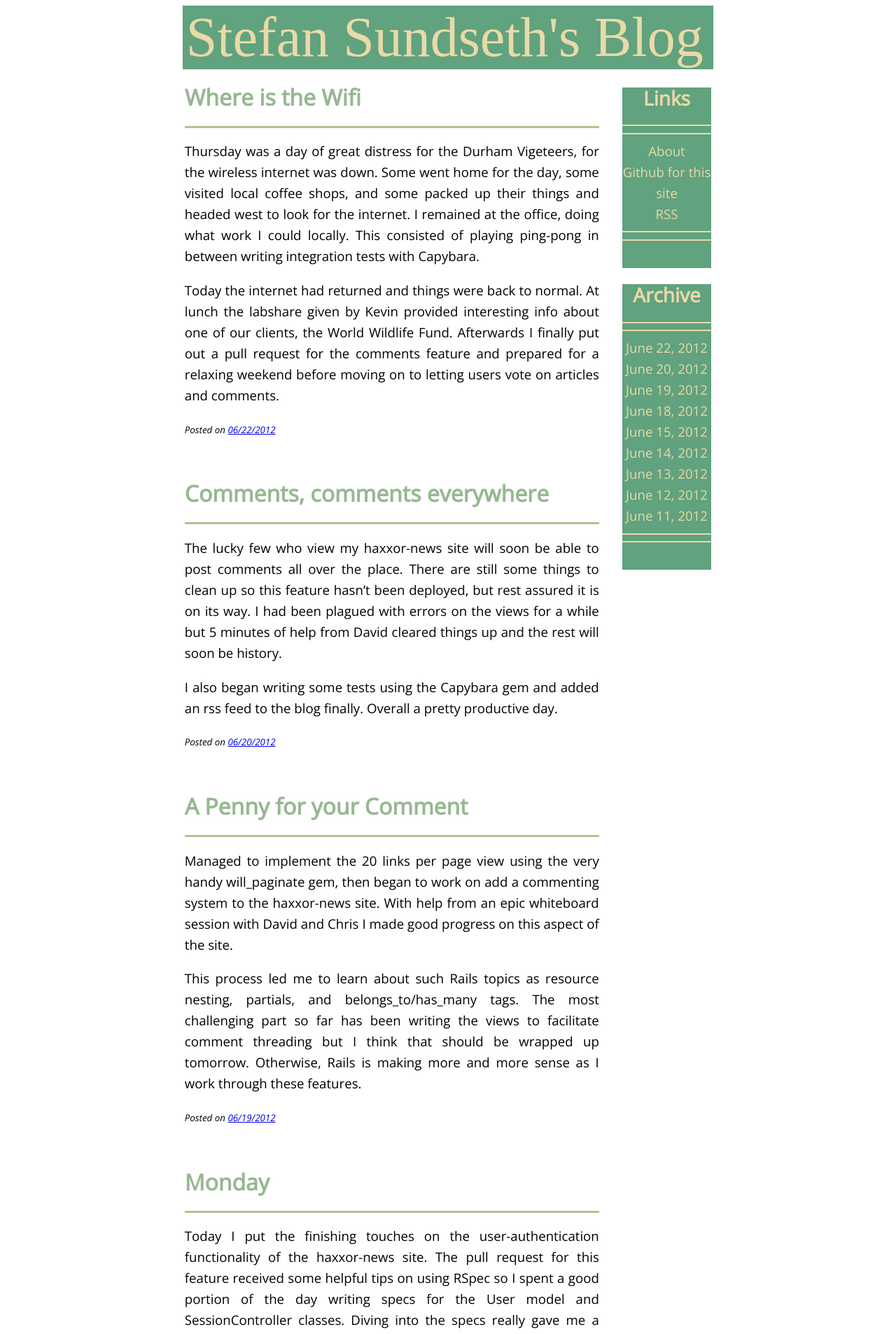
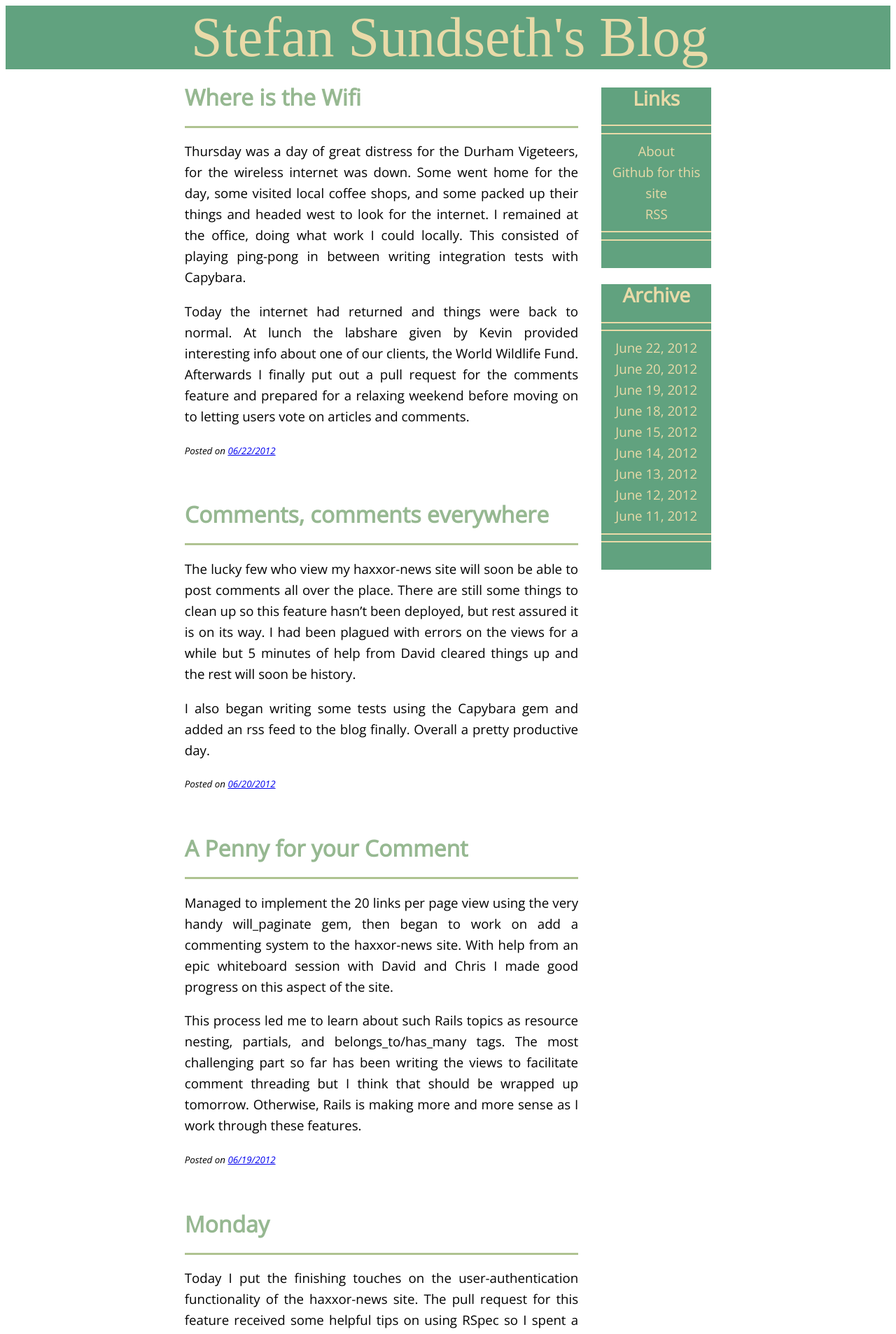
Before and after one commit to SSundseth/ssundseth.github.com, a Jekyll site: the page built from index.html, in a window 1280 px wide. Shown: the top 1906 px of the page at 70% size. Built offline with Jekyll 4.4.1, drawn with Linux system fonts in a browser that asks for light colours; some web fonts are replaced; Markdown is read by kramdown in place of the engine named in the settings.

Commit message:
changed header

```diff
--- a/assets/stylesheets/main.css
+++ b/assets/stylesheets/main.css
@@ -1,6 +1,9 @@
+
+
 .header {
-  margin-left: 20%;
-  margin-right: 20%;
+  text-align: center;
+  margin-right: auto;
+  margin-left: auto;
   padding-left: 5px;
   background-color: #61A27F;
   font-family: 'Antic Slab', serif;
--- a/index.html
+++ b/index.html
@@ -26,7 +26,7 @@ title: Vigeblog
         {% endfor %}
       </td>
 
-      <td style="width:20%; text-align:center; padding-left:30px">
+      <td style="width:25%; text-align:center; padding-left:30px">
         <table>
           <tr>
             <div class="chunk">
```
